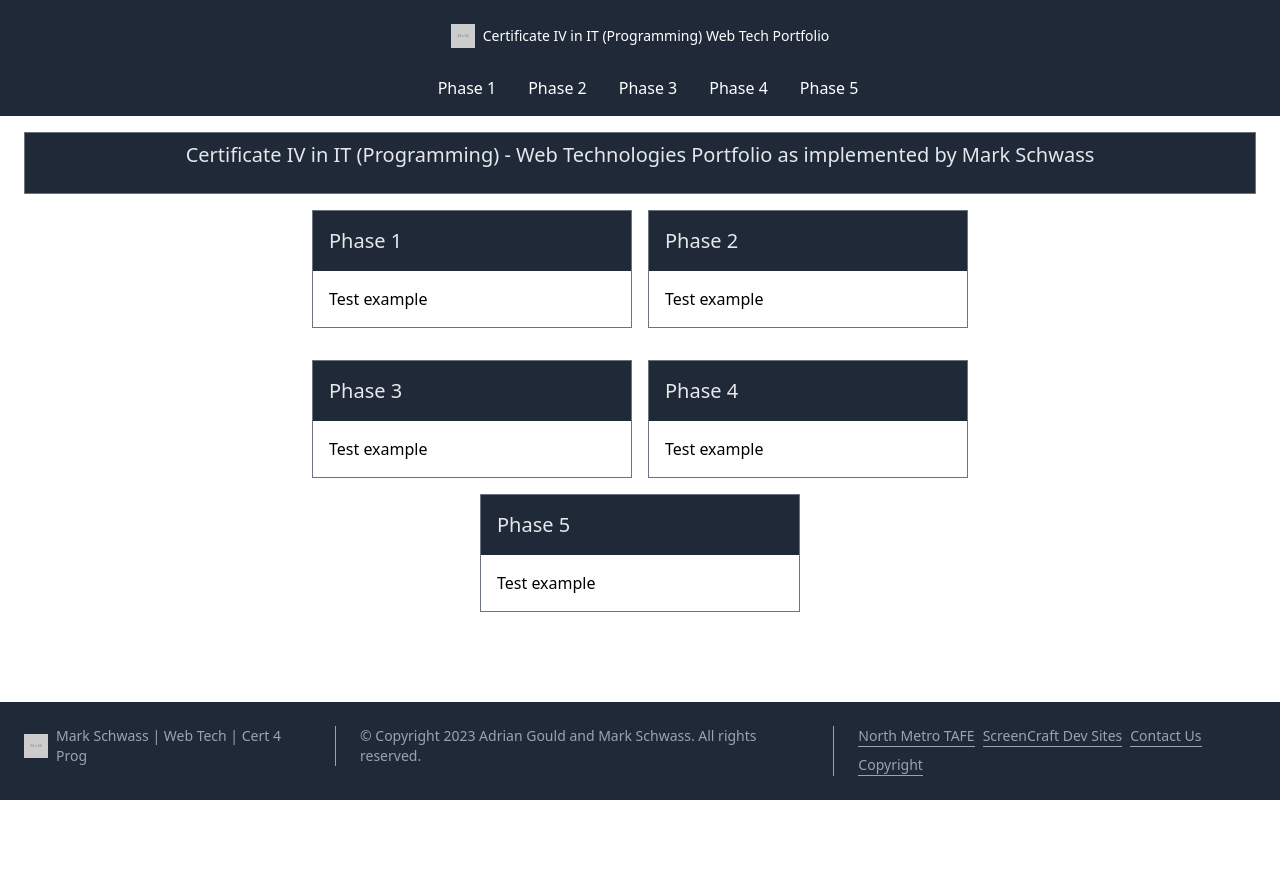
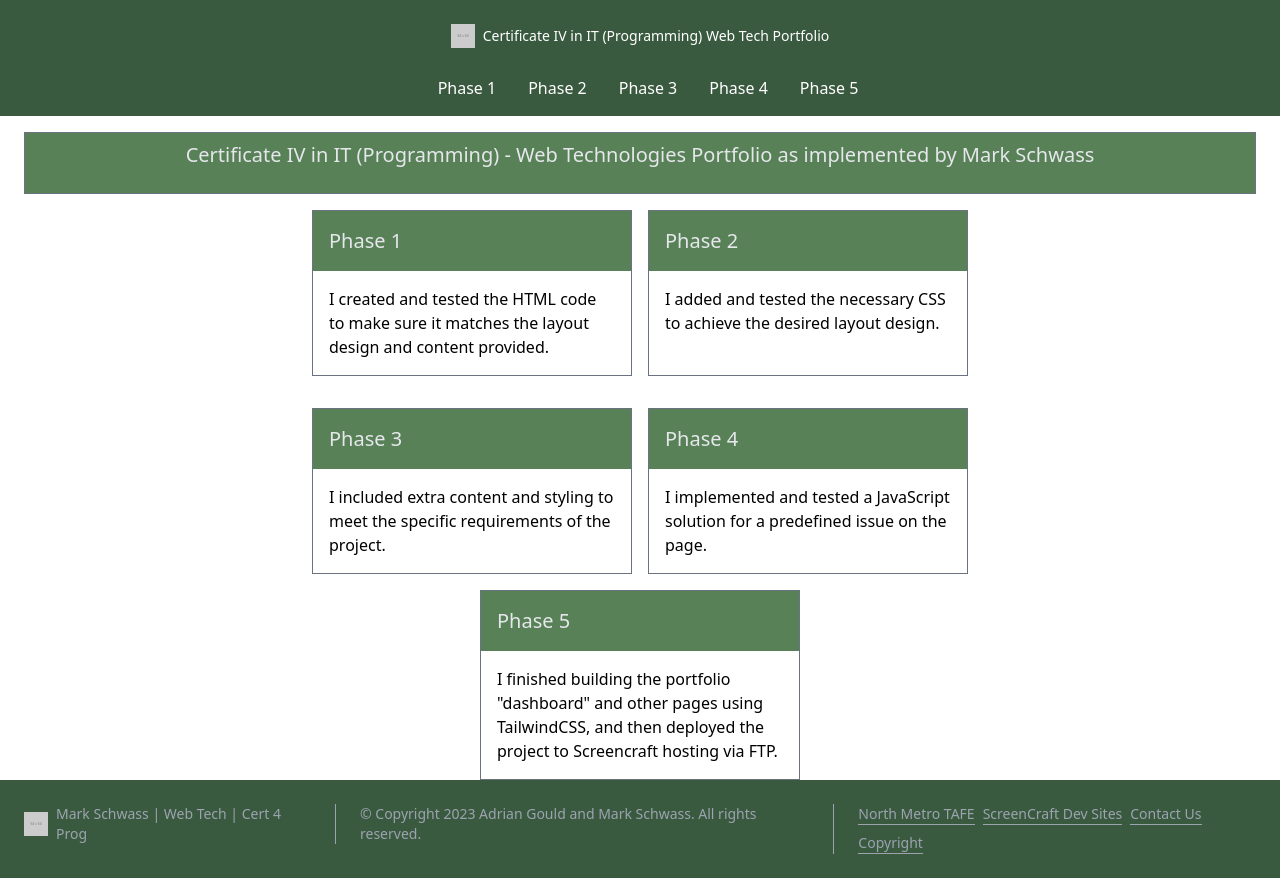
Before and after one commit to MarkwSch/C4Prog-WT-23S2-Portfolio-mws, a website: page index.html in a window 1280 px wide. Before the commit the page ends 800 px from the top, so only its background shows below. Drawn offline with Linux system fonts and the light colour scheme; placeholder pictures from the web are drawn by us.

Commit message:
feat(phase-5): Implement dashboard
feat: added custom colours to site.css
feat: created copyright.html

```diff
--- a/index.html
+++ b/index.html
@@ -9,22 +9,22 @@
     <title>Mark Schwass | Web Tech | Cert 4 Prog</title>
 </head>
 <body class="flex flex-col min-h-screen w-full">
-    <header class="w-full sticky top-0 bg-gray-800 text-gray-200 text-center w-full">
+    <header class="w-full sticky top-0 bg-green-dark text-gray-200 text-center w-full">
         <div class="px-6 py-6 mx-auto">
             <a class="flex items-center mb-4 title-font gap-2 justify-center">
                 <img src="https://placehold.co/64?text=logo" alt="Logo" class="w-6 h-6">
                 <h1 class="text-sm text-white">Certificate IV in IT (Programming) Web Tech Portfolio</h1>
             </a>
-        <div class="flex items-center text-base justify-center mx-auto h-7">
-            <nav class="bg-gray-800 border-gray-200 py-2.5 dark:bg-gray-900 justify-center">
-                <div class="flex flex-wrap items-center justify-between px-4 mx-auto">
+            <div class="flex items-center text-base justify-center mx-auto h-7">
+                <nav class="border-gray-200 py-2.5 dark:bg-gray-900 justify-center hidden md:flex">
+                    <div class="flex flex-wrap items-center justify-between px-4 mx-auto">
                     <div class="flex items-center lg:order-2">
                         <div class="hidden mt-2 mr-4 sm:inline-block">
                             <span></span>
                         </div>
                     </div>
                     <div class="flex flex-wrap items-center justify-between mx-auto p-4">
-                        <button data-collapse-toggle="navbar-default" type="button" class="inline-flex items-center p-2 w-10 h-10 justify-center text-sm text-gray-500 rounded-lg md:hidden hover:bg-gray-100 focus:outline-none focus:ring-2 focus:ring-gray-200 dark:text-gray-400 dark:hover:bg-gray-700 dark:focus:ring-gray-600" aria-controls="navbar-default" aria-expanded="false">
+                        <button data-collapse-toggle="navbar-default" type="button" class="inline-flex items-center p-2 w-10 justify-center text-sm text-gray-500 rounded-lg md:hidden hover:bg-gray-100 focus:outline-none focus:ring-2 focus:ring-gray-200 dark:text-gray-400 dark:hover:bg-gray-700 dark:focus:ring-gray-600" aria-controls="navbar-default" aria-expanded="false">
                             <span class="sr-only">Open main menu</span>
                             <svg class="w-5 h-5" aria-hidden="true" xmlns="http://www.w3.org/2000/svg" fill="none" viewBox="0 0 17 14">
                                 <path stroke="currentColor" stroke-linecap="round" stroke-linejoin="round" stroke-width="2" d="M1 1h15M1 7h15M1 13h15"/>
@@ -65,7 +65,7 @@
         <header>
             <div class="w-full flex p-6 mx-auto justify-center">
                 <div class="w-full flex space-x-4 justify-center -m-2">
-                    <div class="w-full border border-gray-500 flex flex-col p-4 bg-gray-800 items-center">
+                    <div class="w-full border border-gray-500 flex flex-col p-4 bg-green-light items-center">
                         <div class="w-full text-gray-200 pr-4 pl-4 -m-4 mb-0 py-2 text-center">
                             <h4 class="text-bold text-xl">Certificate IV in IT (Programming) - Web Technologies Portfolio as implemented by Mark Schwass</h4>
                         </div>
@@ -76,47 +76,47 @@
         <div class="mx-auto gap-4">
             <div class="flex space-x-4 justify-center mb-8">
                 <div class="w-1/4 border border-gray-500 flex flex-col gap-4 p-4">
-                    <div class="bg-gray-800 text-gray-200 p-4 -m-4 mb-0">
+                    <div class="bg-green-light text-gray-200 p-4 -m-4 mb-0">
                         <h4 class="text-bold text-xl">Phase 1</h4>
                     </div>
                     <div class="flex flex-col gap-4">
-                        <p>Test example</p>
+                        <p>I created and tested the HTML code to make sure it matches the layout design and content provided.</p>
                     </div>
                 </div>
                 <div class="w-1/4 border border-gray-500 flex flex-col gap-4 p-4">
-                    <div class="bg-gray-800 text-gray-200 p-4 -m-4 mb-0">
+                    <div class="bg-green-light text-gray-200 p-4 -m-4 mb-0">
                         <h4 class="text-bold text-xl">Phase 2</h4>
                     </div>
                     <div class="flex flex-col gap-4">
-                        <p>Test example</p>
+                        <p>I added and tested the necessary CSS to achieve the desired layout design.</p>
                     </div>
                 </div>
             </div>
             <div class="flex space-x-4 justify-center mb-4">
                 <div class="w-1/4 border border-gray-500 flex flex-col gap-4 p-4">
-                    <div class="bg-gray-800 text-gray-200 p-4 -m-4 mb-0">
+                    <div class="bg-green-light text-gray-200 p-4 -m-4 mb-0">
                         <h4 class="text-bold text-xl">Phase 3</h4>
                     </div>
                     <div class="flex flex-col gap-4">
-                        <p>Test example</p>
+                        <p>I included extra content and styling to meet the specific requirements of the project.</p>
                     </div>
                 </div>
                 <div class="w-1/4 border border-gray-500 flex flex-col gap-4 p-4">
-                    <div class="bg-gray-800 text-gray-200 p-4 -m-4 mb-0">
+                    <div class="bg-green-light text-gray-200 p-4 -m-4 mb-0">
                         <h4 class="text-bold text-xl">Phase 4</h4>
                     </div>
                     <div class="flex flex-col gap-4">
-                        <p>Test example</p>
+                        <p>I implemented and tested a JavaScript solution for a predefined issue on the page.</p>
                     </div>
                 </div>
             </div>
             <div class="flex space-x-4 justify-center">
                 <div class="w-1/4 border border-gray-500 flex flex-col gap-4 p-4">
-                    <div class="bg-gray-800 text-gray-200 p-4 -m-4 mb-0">
+                    <div class="bg-green-light text-gray-200 p-4 -m-4 mb-0">
                         <h4 class="text-bold text-xl">Phase 5</h4>
                     </div>
                     <div class="flex flex-col gap-4">
-                        <p>Test example</p>
+                        <p>I finished building the portfolio "dashboard" and other pages using TailwindCSS, and then deployed the project to Screencraft hosting via FTP.</p>
                     </div>
                 </div>
             </div>
@@ -125,7 +125,7 @@
 </main>
 
 <footer class="mt-auto sticky">
-    <div class="text-gray-400 bg-gray-800 body-font w-full flex flex-col items-start justify-between p-6 mx-auto md:flex-row gap-2">
+    <div class="text-gray-400 bg-green-dark body-font w-full flex flex-col items-start justify-between p-6 mx-auto md:flex-row gap-2">
       <a class="flex items-center mb-4 title-font md:mb-0 gap-2 hover:text-white transition duration-500 ease-in-out">
         <img src="https://placehold.co/64?text=logo" alt="Logo" class="h-6">
         <h1 class="text-sm">Mark Schwass | Web Tech | Cert 4 Prog</h1>
```
Also changed, not shown: phase-1/index.html (+2 -2 lines), phase-2/index.html (+6 -6 lines), phase-3/index.html (+6 -6 lines), phase-4/index.html (+1 -1 lines), assets/css/site.css.
